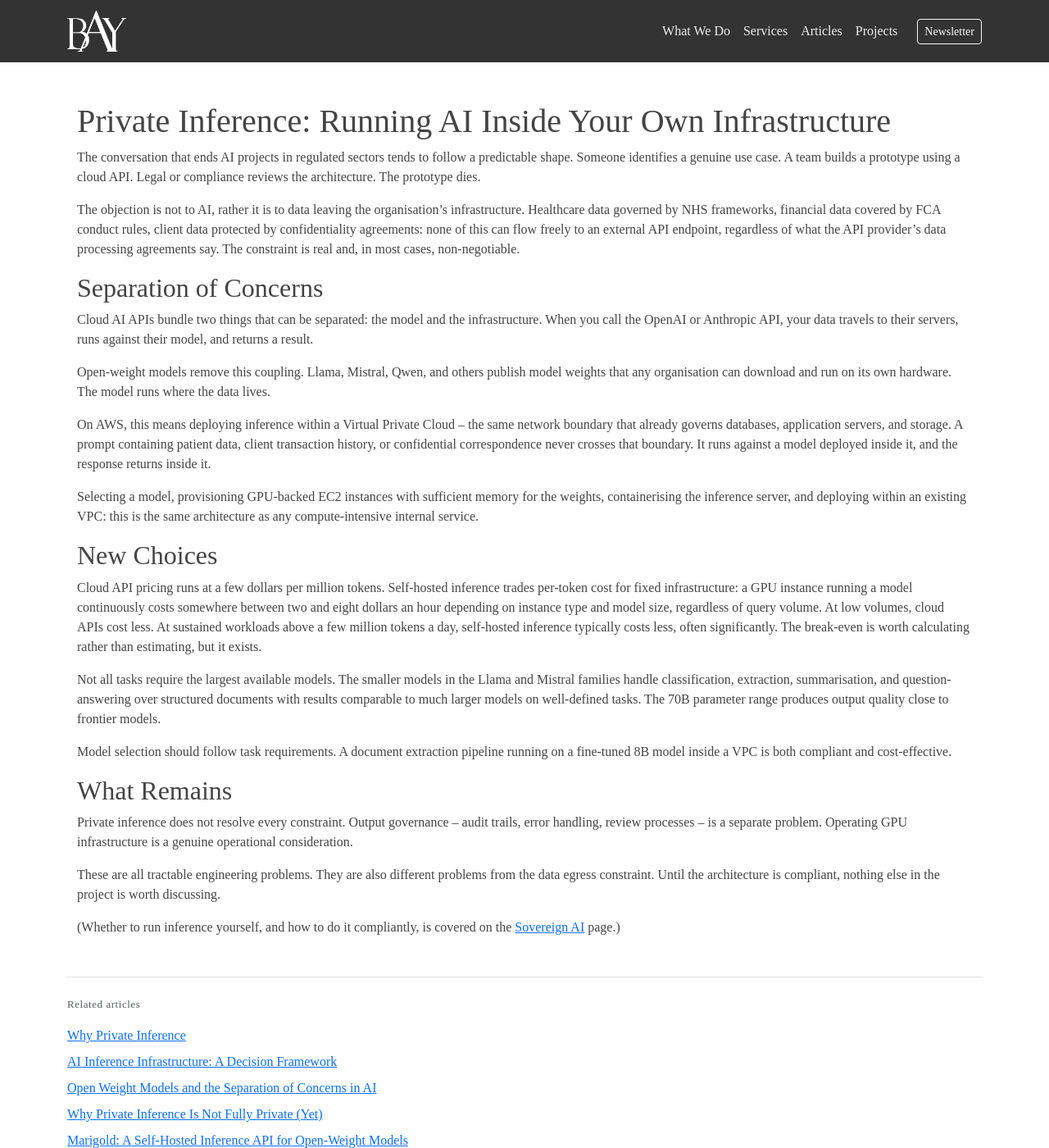
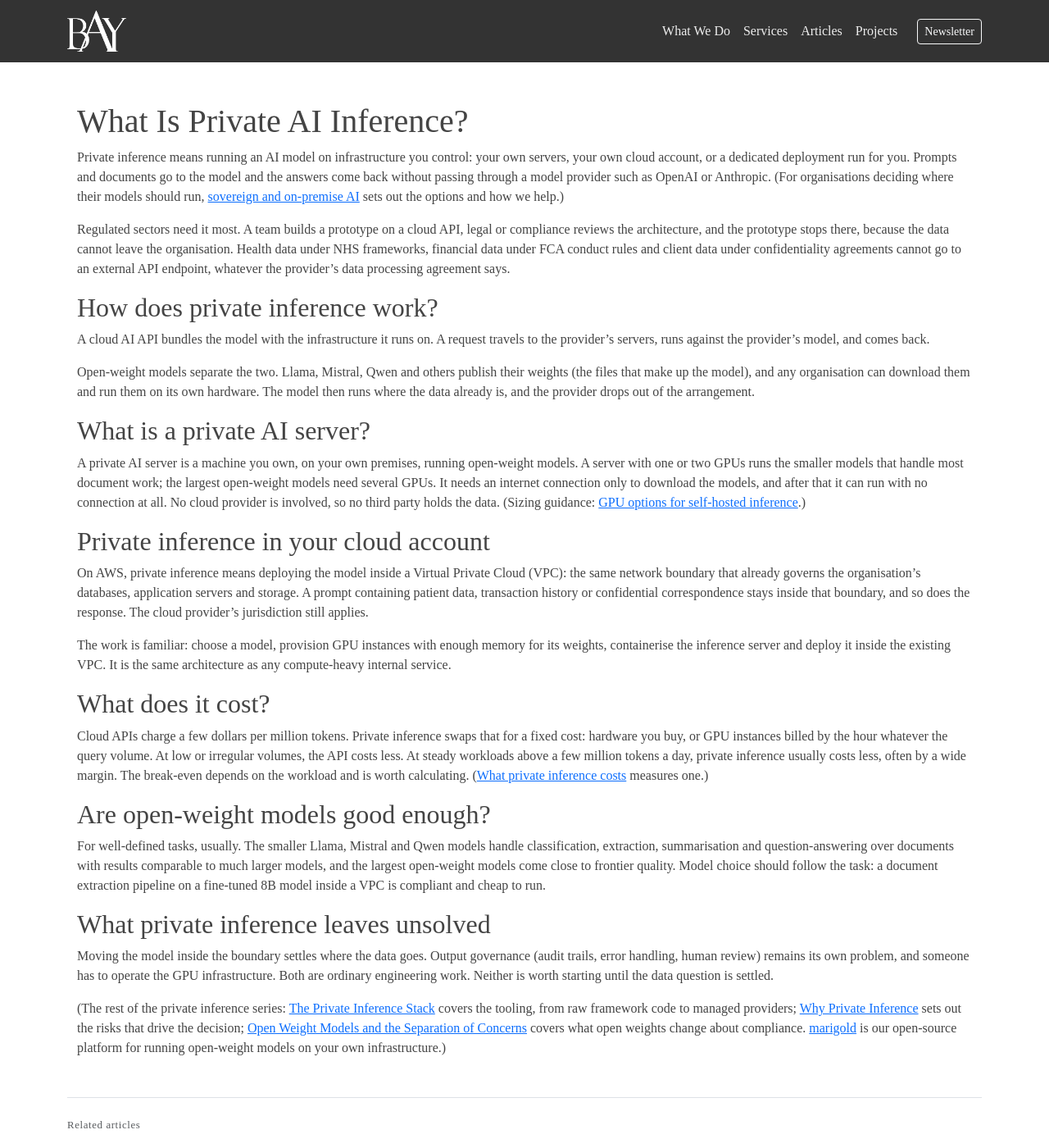
Before and after one commit to bayinfosys/bayinfosys.github.io, a Jekyll site: the page built from _posts/2026-01-01-40-private-inference.md, in a window 1280 px wide and 1400 px high. Shown: the whole window at 82% size. Built offline with Jekyll 4.4.1, drawn with Linux system fonts in a browser that asks for light colours; some of the changed text lies outside the part shown.

Commit message:
article 40 private inference updated

```diff
--- a/_posts/2026-01-01-40-private-inference.md
+++ b/_posts/2026-01-01-40-private-inference.md
@@ -1,16 +1,14 @@
 ---
 date: 2026-04-15
 layout: article
-
-title: "Private Inference: Running AI Inside Your Own Infrastructure"
-seo_title: "What Is Private Inference? Running AI Inside Your Own Infrastructure"
-description: "Private inference runs AI models inside infrastructure you control, so prompts and data never reach a model provider. Why regulated sectors need it, what it costs, and when a hosted API is cheaper."
-
-keywords: ["private inference", "self-hosted llm", "aws vpc", "data sovereignty", "regulated sectors", "open source models"]
+title: "What Is Private AI Inference?"
+seo_title: "What Is Private AI Inference? Running AI on Your Own Servers"
+description: "Private inference runs AI models on infrastructure you control, so prompts and documents never reach a model provider. How it works, what a private AI server is, and what it costs."
+keywords: ["private inference", "private ai inference", "private ai server", "private ai infrastructure", "self-hosted llm", "on-premise ai", "open weight models", "aws vpc"]
 topic: "Architecture & Deployment"
 cta: private-inference
 related:
-  - 63-private-inference
+  - 63-private-inference-stack
   - 65-why-private-inference
   - 87-inference-infrastructure
   - 66-open-weights-separate-concerns
@@ -19,34 +17,38 @@ related:
   - 80-falling-token-prices
 ---
 
-# Private Inference: Running AI Inside Your Own Infrastructure
+# What Is Private AI Inference?
 
-The conversation that ends AI projects in regulated sectors tends to follow a predictable shape. Someone identifies a genuine use case. A team builds a prototype using a cloud API. Legal or compliance reviews the architecture. The prototype dies.
+Private inference means running an AI model on infrastructure you control: your own servers, your own cloud account, or a dedicated deployment run for you. Prompts and documents go to the model and the answers come back without passing through a model provider such as OpenAI or Anthropic. (For organisations deciding where their models should run, [sovereign and on-premise AI](/sovereign-ai.html) sets out the options and how we help.)
 
-The objection is not to AI, rather it is to data leaving the organisation's infrastructure. Healthcare data governed by NHS frameworks, financial data covered by FCA conduct rules, client data protected by confidentiality agreements: none of this can flow freely to an external API endpoint, regardless of what the API provider's data processing agreements say. The constraint is real and, in most cases, non-negotiable.
+Regulated sectors need it most. A team builds a prototype on a cloud API, legal or compliance reviews the architecture, and the prototype stops there, because the data cannot leave the organisation. Health data under NHS frameworks, financial data under FCA conduct rules and client data under confidentiality agreements cannot go to an external API endpoint, whatever the provider's data processing agreement says.
 
-## Separation of Concerns
+## How does private inference work?
 
-Cloud AI APIs bundle two things that can be separated: the model and the infrastructure. When you call the OpenAI or Anthropic API, your data travels to their servers, runs against their model, and returns a result.
+A cloud AI API bundles the model with the infrastructure it runs on. A request travels to the provider's servers, runs against the provider's model, and comes back.
 
-Open-weight models remove this coupling. Llama, Mistral, Qwen, and others publish model weights that any organisation can download and run on its own hardware. The model runs where the data lives.
+Open-weight models separate the two. Llama, Mistral, Qwen and others publish their weights (the files that make up the model), and any organisation can download them and run them on its own hardware. The model then runs where the data already is, and the provider drops out of the arrangement.
 
-On AWS, this means deploying inference within a Virtual Private Cloud -- the same network boundary that already governs databases, application servers, and storage. A prompt containing patient data, client transaction history, or confidential correspondence never crosses that boundary. It runs against a model deployed inside it, and the response returns inside it.
+## What is a private AI server?
 
-Selecting a model, provisioning GPU-backed EC2 instances with sufficient memory for the weights, containerising the inference server, and deploying within an existing VPC: this is the same architecture as any compute-intensive internal service.
+A private AI server is a machine you own, on your own premises, running open-weight models. A server with one or two GPUs runs the smaller models that handle most document work; the largest open-weight models need several GPUs. It needs an internet connection only to download the models, and after that it can run with no connection at all. No cloud provider is involved, so no third party holds the data. (Sizing guidance: [GPU options for self-hosted inference](/library/78-gpu-market-2026.html).)
 
-## New Choices
+## Private inference in your cloud account
 
-Cloud API pricing runs at a few dollars per million tokens. Self-hosted inference trades per-token cost for fixed infrastructure: a GPU instance running a model continuously costs somewhere between two and eight dollars an hour depending on instance type and model size, regardless of query volume. At low volumes, cloud APIs cost less. At sustained workloads above a few million tokens a day, self-hosted inference typically costs less, often significantly. The break-even is worth calculating rather than estimating, but it exists.
+On AWS, private inference means deploying the model inside a Virtual Private Cloud (VPC): the same network boundary that already governs the organisation's databases, application servers and storage. A prompt containing patient data, transaction history or confidential correspondence stays inside that boundary, and so does the response. The cloud provider's jurisdiction still applies.
 
-Not all tasks require the largest available models. The smaller models in the Llama and Mistral families handle classification, extraction, summarisation, and question-answering over structured documents with results comparable to much larger models on well-defined tasks. The 70B parameter range produces output quality close to frontier models.
+The work is familiar: choose a model, provision GPU instances with enough memory for its weights, containerise the inference server and deploy it inside the existing VPC. It is the same architecture as any compute-heavy internal service.
 
-Model selection should follow task requirements. A document extraction pipeline running on a fine-tuned 8B model inside a VPC is both compliant and cost-effective.
+## What does it cost?
 
-## What Remains
+Cloud APIs charge a few dollars per million tokens. Private inference swaps that for a fixed cost: hardware you buy, or GPU instances billed by the hour whatever the query volume. At low or irregular volumes, the API costs less. At steady workloads above a few million tokens a day, private inference usually costs less, often by a wide margin. The break-even depends on the workload and is worth calculating. ([What private inference costs](/library/95-private-inference-costs.html) measures one.)
 
-Private inference does not resolve every constraint. Output governance -- audit trails, error handling, review processes -- is a separate problem. Operating GPU infrastructure is a genuine operational consideration.
+## Are open-weight models good enough?
 
-These are all tractable engineering problems. They are also different problems from the data egress constraint. Until the architecture is compliant, nothing else in the project is worth discussing.
+For well-defined tasks, usually. The smaller Llama, Mistral and Qwen models handle classification, extraction, summarisation and question-answering over documents with results comparable to much larger models, and the largest open-weight models come close to frontier quality. Model choice should follow the task: a document extraction pipeline on a fine-tuned 8B model inside a VPC is compliant and cheap to run.
 
-(Whether to run inference yourself, and how to do it compliantly, is covered on the [Sovereign AI](/sovereign-ai.html) page.)
+## What private inference leaves unsolved
+
+Moving the model inside the boundary settles where the data goes. Output governance (audit trails, error handling, human review) remains its own problem, and someone has to operate the GPU infrastructure. Both are ordinary engineering work. Neither is worth starting until the data question is settled.
+
+(The rest of the private inference series: [The Private Inference Stack](/library/63-private-inference-stack.html) covers the tooling, from raw framework code to managed providers; [Why Private Inference](/library/65-why-private-inference.html) sets out the risks that drive the decision; [Open Weight Models and the Separation of Concerns](/library/66-open-weights-separate-concerns.html) covers what open weights change about compliance. [marigold](https://marigold.run) is our open-source platform for running open-weight models on your own infrastructure.)
```
